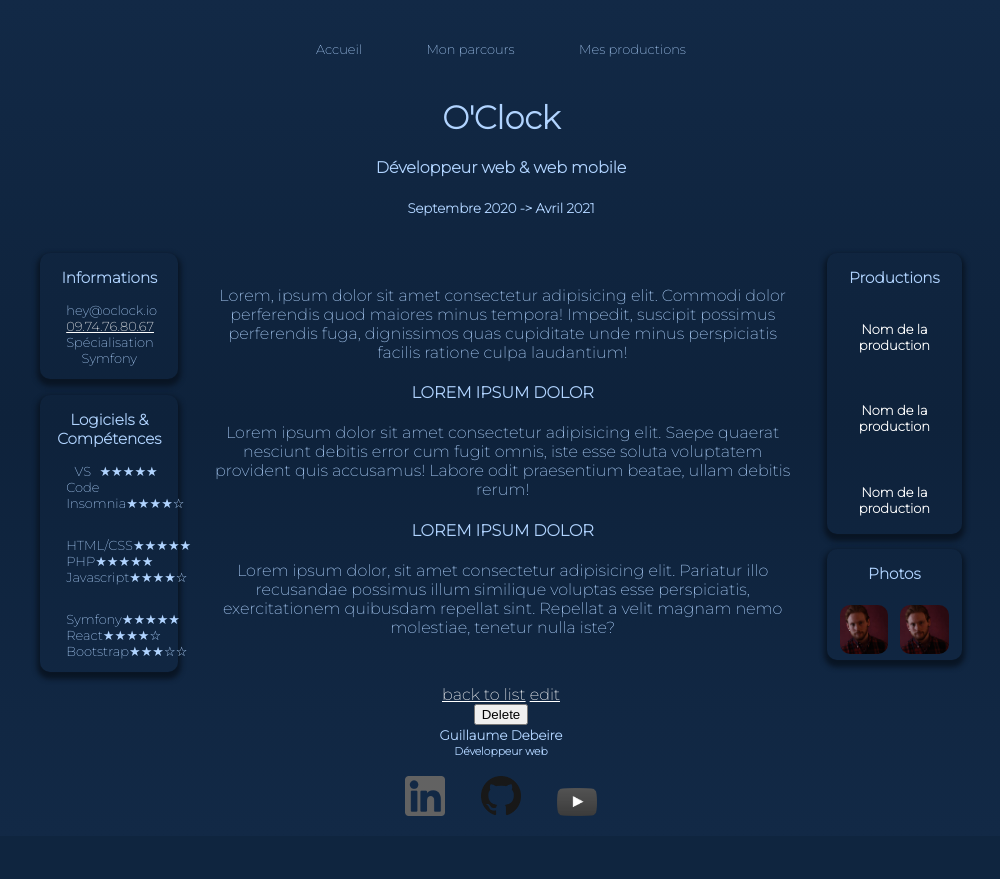
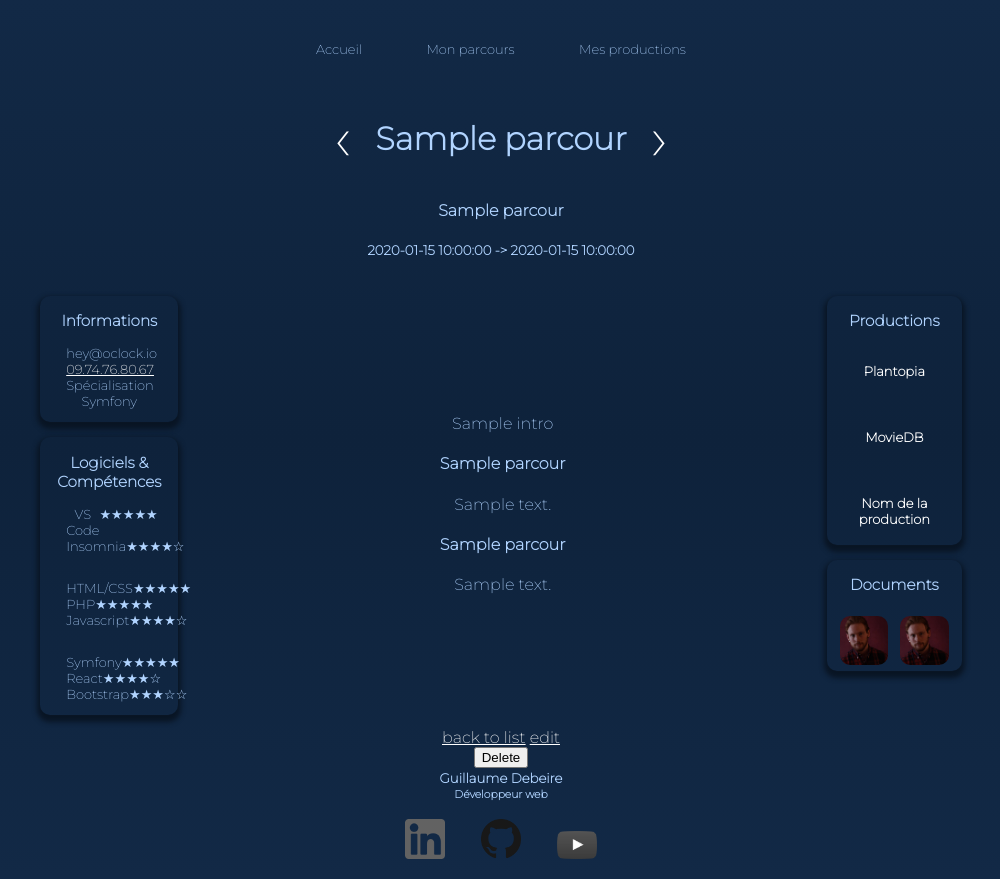
Before and after one commit to Guillaume-Debeire/MonSite, a Symfony app: template MonSite/templates/parcours/show.html.twig in a window 1280 px wide. Shown: the whole page, without its empty margins (139-1139 px from the left). Before the commit the page ends 816 px from the top, so only its background shows below. Run offline with Twig, Linux system fonts and the light colour scheme; the template is opened without the code that fills it: most values are stand-ins (such as "Sample title", 1, 10 or a date in 2020); some libraries are stand-ins or nearby versions.

Commit message:
show_parcours

```diff
--- a/MonSite/migrations/Version20210509093617.php
+++ b/MonSite/migrations/Version20210509221923.php
@@ -10,7 +10,7 @@ use Doctrine\Migrations\AbstractMigration;
 /**
  * Auto-generated Migration: Please modify to your needs!
  */
-final class Version20210509093617 extends AbstractMigration
+final class Version20210509221923 extends AbstractMigration
 {
     public function getDescription(): string
     {
@@ -20,12 +20,12 @@ final class Version20210509093617 extends AbstractMigration
     public function up(Schema $schema): void
     {
         // this up() migration is auto-generated, please modify it to your needs
-        $this->addSql('ALTER TABLE audiovisuel CHANGE date_debut date_debut VARCHAR(255) DEFAULT NULL, CHANGE date_fin date_fin VARCHAR(255) DEFAULT NULL');
+        $this->addSql('ALTER TABLE parcours ADD intro VARCHAR(600) DEFAULT NULL, ADD title1 VARCHAR(255) DEFAULT NULL, ADD title2 VARCHAR(255) DEFAULT NULL, ADD text1 VARCHAR(1000) DEFAULT NULL, ADD text2 VARCHAR(1000) DEFAULT NULL');
     }
 
     public function down(Schema $schema): void
     {
         // this down() migration is auto-generated, please modify it to your needs
-        $this->addSql('ALTER TABLE audiovisuel CHANGE date_debut date_debut DATE DEFAULT NULL, CHANGE date_fin date_fin DATE DEFAULT NULL');
+        $this->addSql('ALTER TABLE parcours DROP intro, DROP title1, DROP title2, DROP text1, DROP text2');
     }
 }
--- a/MonSite/migrations/Version20210509093320.php
+++ b/MonSite/migrations/Version20210509222426.php
@@ -10,7 +10,7 @@ use Doctrine\Migrations\AbstractMigration;
 /**
  * Auto-generated Migration: Please modify to your needs!
  */
-final class Version20210509093320 extends AbstractMigration
+final class Version20210509222426 extends AbstractMigration
 {
     public function getDescription(): string
     {
@@ -20,12 +20,12 @@ final class Version20210509093320 extends AbstractMigration
     public function up(Schema $schema): void
     {
         // this up() migration is auto-generated, please modify it to your needs
-        $this->addSql('ALTER TABLE audiovisuel ADD date_debut DATE DEFAULT NULL, ADD date_fin DATE DEFAULT NULL, ADD type VARCHAR(255) DEFAULT NULL, ADD link VARCHAR(255) DEFAULT NULL');
+        $this->addSql('ALTER TABLE parcours ADD subtitle VARCHAR(255) DEFAULT NULL, ADD date_debut VARCHAR(255) DEFAULT NULL, ADD date_fin VARCHAR(255) DEFAULT NULL');
     }
 
     public function down(Schema $schema): void
     {
         // this down() migration is auto-generated, please modify it to your needs
-        $this->addSql('ALTER TABLE audiovisuel DROP date_debut, DROP date_fin, DROP type, DROP link');
+        $this->addSql('ALTER TABLE parcours DROP subtitle, DROP date_debut, DROP date_fin');
     }
 }
--- a/MonSite/src/Controller/ParcoursController.php
+++ b/MonSite/src/Controller/ParcoursController.php
@@ -52,7 +52,7 @@ class ParcoursController extends AbstractController
     /**
      * @Route("/{id}", name="parcours_show", methods={"GET"})
      */
-    public function show(Parcours $parcour, Software $software, ParcoursRepository $parcoursRepo): Response
+    public function show(Parcours $parcour, ParcoursRepository $parcoursRepo): Response
     {
         return $this->render('parcours/show.html.twig', [
             'parcour' => $parcour
--- a/MonSite/templates/application/show.html.twig
+++ b/MonSite/templates/application/show.html.twig
@@ -78,6 +78,8 @@
                 <p>Lorem, ipsum dolor sit amet consectetur adipisicing elit. Commodi dolor perferendis quod maiores minus tempora! Impedit, suscipit possimus perferendis fuga, dignissimos quas cupiditate unde minus perspiciatis facilis ratione culpa laudantium!</p>
                 <h4>LOREM IPSUM DOLOR</h4>
                 <p>Lorem ipsum dolor sit amet consectetur adipisicing elit. Saepe quaerat nesciunt debitis error cum fugit omnis, iste esse soluta voluptatem provident quis accusamus! Labore odit praesentium beatae, ullam debitis rerum!</p>
+                <h4>LOREM IPSUM DOLOR</h4>
+                <p>Lorem ipsum dolor sit amet consectetur adipisicing elit. Saepe quaerat nesciunt debitis error cum fugit omnis, iste esse soluta voluptatem provident quis accusamus! Labore odit praesentium beatae, ullam debitis rerum!</p>
             </div>
             <div class="show_right">
                 <div class="show_box">
--- a/MonSite/templates/parcours/show.html.twig
+++ b/MonSite/templates/parcours/show.html.twig
@@ -5,9 +5,16 @@
 {% block body %}
     <div class="show_page">
         <header class="show_header">
-            <h1>O'Clock</h1>
-            <h4> Développeur web & web mobile</h4>
-            <h5>Septembre 2020 -> Avril 2021</h5>
+            <div class="show_header_title">
+                <a class="nav_button" href="{{ path('parcours_show', {'id': "1"}) }}">&#8249;</a>
+                <div>
+                    <h1>{{ parcour.name }}</h1>
+                </div>
+
+                <a class="nav_button" href="{{ path('parcours_show', {'id': "1"}) }}">&#8250;</a>
+            </div>
+            <h4>{{ parcour.subtitle }}</h4>
+            <h5>{{ parcour.dateDebut }} -> {{ parcour.dateFin }}</h5>
         </header>
         <div class="show_body">
             <div class="show_left">
@@ -65,23 +72,23 @@
                 </div>
             </div>
             <div class="show_center">
-                <p>Lorem, ipsum dolor sit amet consectetur adipisicing elit. Commodi dolor perferendis quod maiores minus tempora! Impedit, suscipit possimus perferendis fuga, dignissimos quas cupiditate unde minus perspiciatis facilis ratione culpa laudantium!</p>
-                <h4>LOREM IPSUM DOLOR</h4>
-                <p>Lorem ipsum dolor sit amet consectetur adipisicing elit. Saepe quaerat nesciunt debitis error cum fugit omnis, iste esse soluta voluptatem provident quis accusamus! Labore odit praesentium beatae, ullam debitis rerum!</p>
-                <h4>LOREM IPSUM DOLOR</h4>
-                <p>Lorem ipsum dolor, sit amet consectetur adipisicing elit. Pariatur illo recusandae possimus illum similique voluptas esse perspiciatis, exercitationem quibusdam repellat sint. Repellat a velit magnam nemo molestiae, tenetur nulla iste?</p>
+                <p>{{ parcour.intro }}</p>
+                <h4>{{ parcour.title1 }}</h4>
+                <p>{{ parcour.text1 }}</p>
+                <h4>{{ parcour.title2 }}</h4>
+                <p>{{ parcour.text2 }}</p>
             </div>
             <div class="show_right">
                 <div class="show_box">
                     <h3 class="show_box_title">Productions</h3>
-                    <a class="production_card_link" href="">
+                    <a class="production_card_link" href="{{ path('application_show', {'id': "1"}) }}">
                         <div class="production_card_exemple">
-                            <h4>Nom de la production</h4>
+                            <h4>Plantopia</h4>
                         </div>
                     </a>
-                    <a class="production_card_link" href="">
+                    <a class="production_card_link" href="{{ path('exercice_show', {'id': "1"}) }}">
                         <div class="production_card_exemple">
-                            <h4>Nom de la production</h4>
+                            <h4>MovieDB</h4>
                         </div>
                     </a>
                     <a class="production_card_link" href="">
@@ -92,7 +99,7 @@
                 </div>
                 <div class="show_box">
 
-                    <h3 class="show_box_title">Photos</h3>
+                    <h3 class="show_box_title">Documents</h3>
                     <div class="show_box_img">
                         <img class="show_img" src="{{ asset("assets/images/photos/guillaume.jpg") }}" alt="">
                         <img class="show_img" src="{{ asset("assets/images/photos/guillaume.jpg") }}" alt="">
```
Also changed, not shown: MonSite/migrations/Version20210508170647.php (deleted, +0 -35 lines), MonSite/migrations/Version20210509171022.php (renamed from MonSite/migrations/Version20210508170556.php, +3 -5 lines), MonSite/src/Entity/Parcours.php (+136 -0 lines), MonSite/templates/parcours/index.html.twig (+5 -5 lines).
